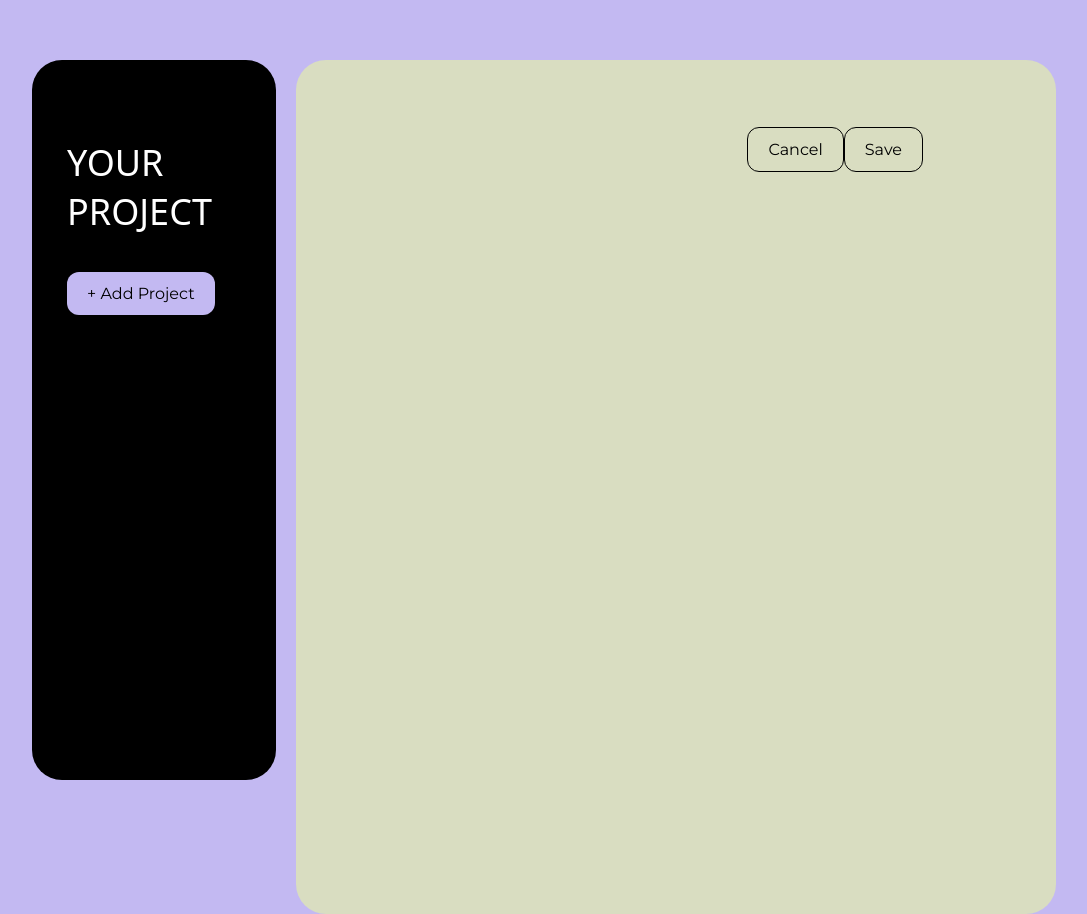
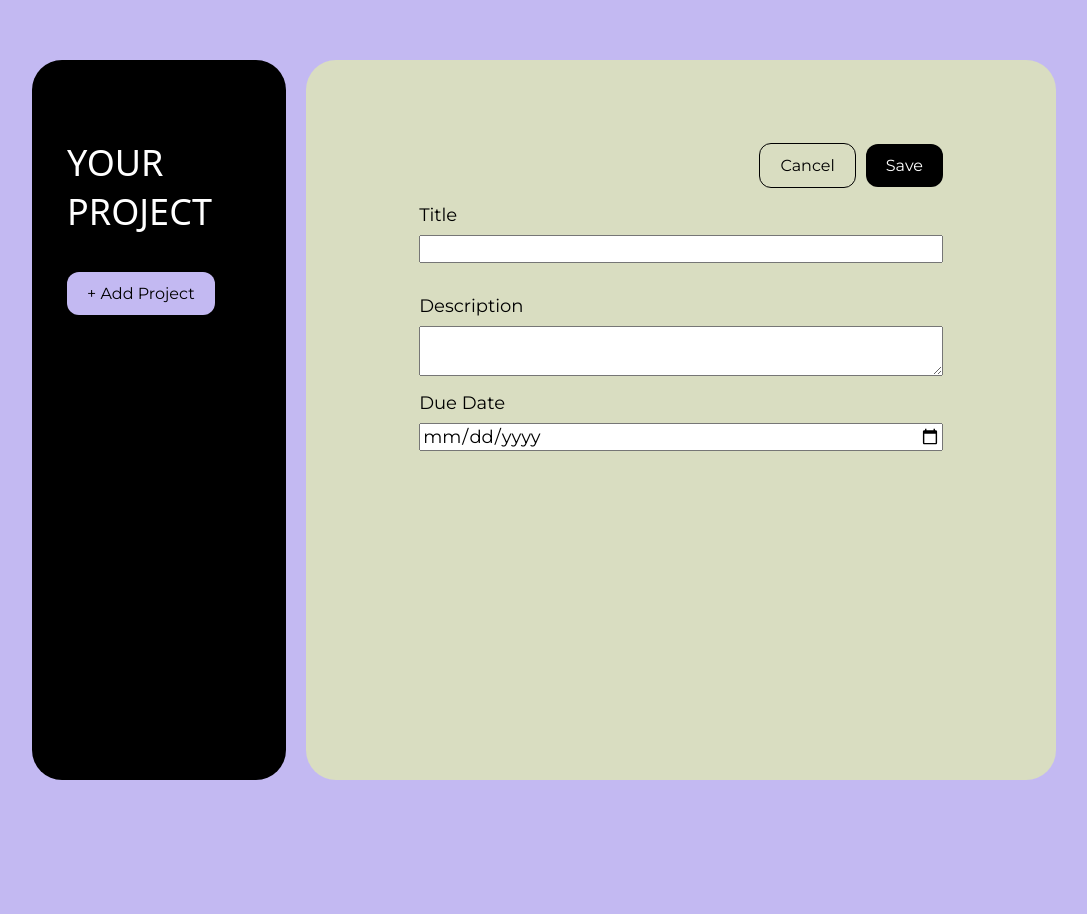
Before and after one commit to 000begana000/Project_Manager, a React (Vite) app: page / in a window 1280 px wide. Both pictures are taken after a click on the button "+ Add Project". Shown: the whole page, without its empty margins (96-1183 px from the left). After the commit the page ends 840 px from the top, so only its background shows below. Built offline with nearby package versions, Linux system fonts and the light colour scheme; a web font is replaced by a local one.

Commit message:
feat: new project page

```diff
--- a/src/components/NewProject.jsx
+++ b/src/components/NewProject.jsx
@@ -1,11 +1,21 @@
 import Button from "./UI/Button";
+import Input from "./UI/Input";
 
 export default function NewProject() {
   return (
     <div className="content new-project">
-      <div className="buttons">
-        <Button transparant>Cancel</Button>
-        <Button transparant>Save</Button>
+      <menu className="new-project-buttons">
+        <li>
+          <Button transparant>Cancel</Button>
+        </li>
+        <li>
+          <Button black>Save</Button>
+        </li>
+      </menu>
+      <div>
+        <Input type="text" label="Title" />
+        <Input textarea label="Description" />
+        <Input type="date" label="Due Date" />
       </div>
     </div>
   );
--- /dev/null
+++ b/src/components/UI/Input.jsx
@@ -0,0 +1,12 @@
+export default function Input({ label, textarea, ...props }) {
+  return (
+    <p className="inputs">
+      <label className="font-paragraph">{label}</label>
+      {textarea ? (
+        <textarea className="font-paragraph" />
+      ) : (
+        <input className="font-paragraph" {...props} />
+      )}
+    </p>
+  );
+}
--- a/src/index.css
+++ b/src/index.css
@@ -51,6 +51,11 @@ h1 {
   background-color: #d9ddc1;
 }
 
+.button-black {
+  background-color: black;
+  color: white;
+}
+
 .button-transparant {
   background-color: transparent;
   border: black solid 1px;
@@ -74,7 +79,6 @@ h1 {
 
 .content {
   width: 70vw;
-  height: 100%;
   background-color: #d9ddc1;
   margin-left: 20px;
   border-radius: 30px;
@@ -89,9 +93,32 @@ h1 {
 }
 
 .new-project {
-  padding: 67px 133px;
+  padding: 67px 113px;
+
+  .new-project-buttons {
+    display: flex;
+    align-items: center;
+    justify-content: flex-end;
+
+    li {
+      list-style: none;
+    }
+
+    button {
+      margin-left: 10px;
+    }
+  }
 }
 
-.buttons {
-  text-align: right;
+.inputs {
+  display: flex;
+  flex-direction: column;
+
+  label {
+    margin-bottom: 9px;
+  }
+
+  input {
+    margin-bottom: 16px;
+  }
 }
```
